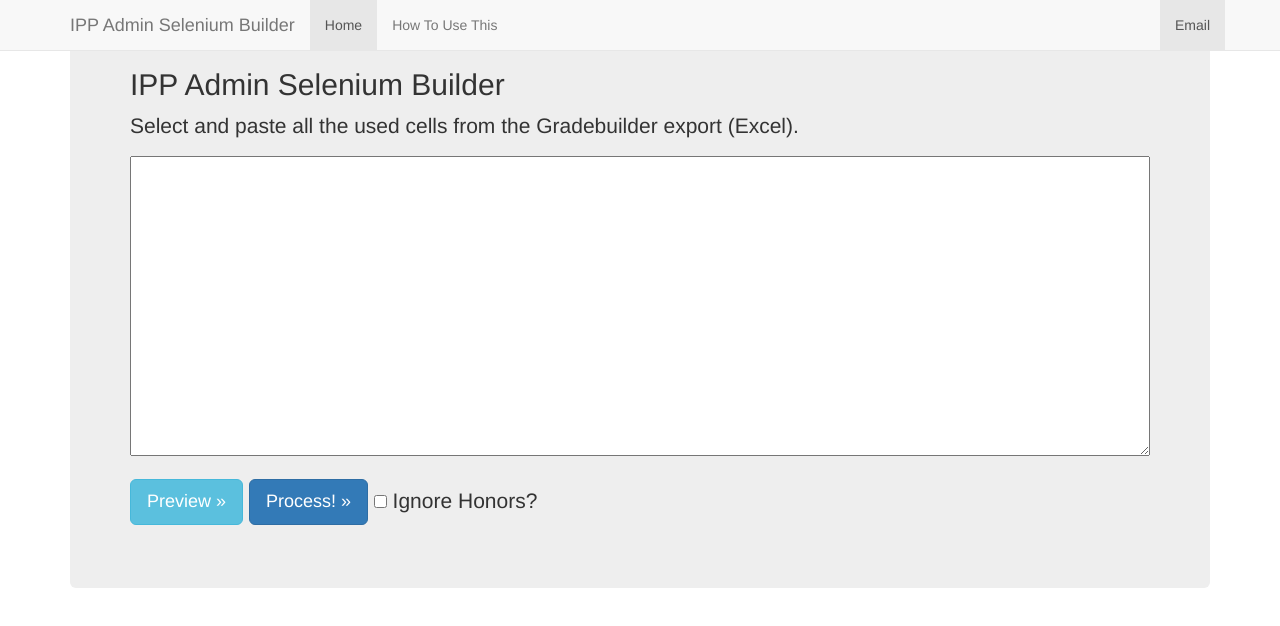
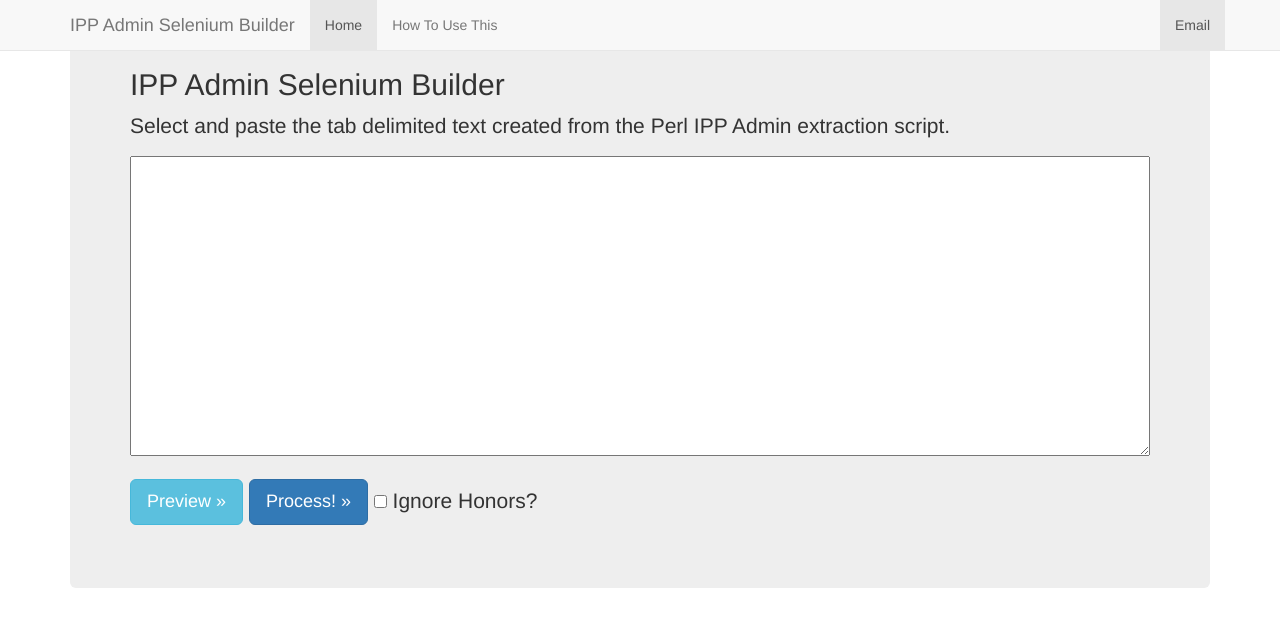
Before and after one commit to flvsglobal/jsSeleniumBuilder, a plain HTML site: page index.html in a window 1280 px wide. Drawn offline with nearby package versions, Linux system fonts and the light colour scheme.

Commit message:
updated index.html page instructions

```diff
--- a/index.html
+++ b/index.html
@@ -57,7 +57,7 @@
     <!-- Main component for a primary marketing message or call to action -->
     <div class="jumbotron">
         <h2>IPP Admin Selenium Builder</h2>
-        <p>Select and paste all the used cells from the Gradebuilder export (Excel).</p>
+        <p>Select and paste the tab delimited text created from the Perl IPP Admin extraction script.</p>
         <p>
 
             <textarea id="input_str"></textarea>
```
